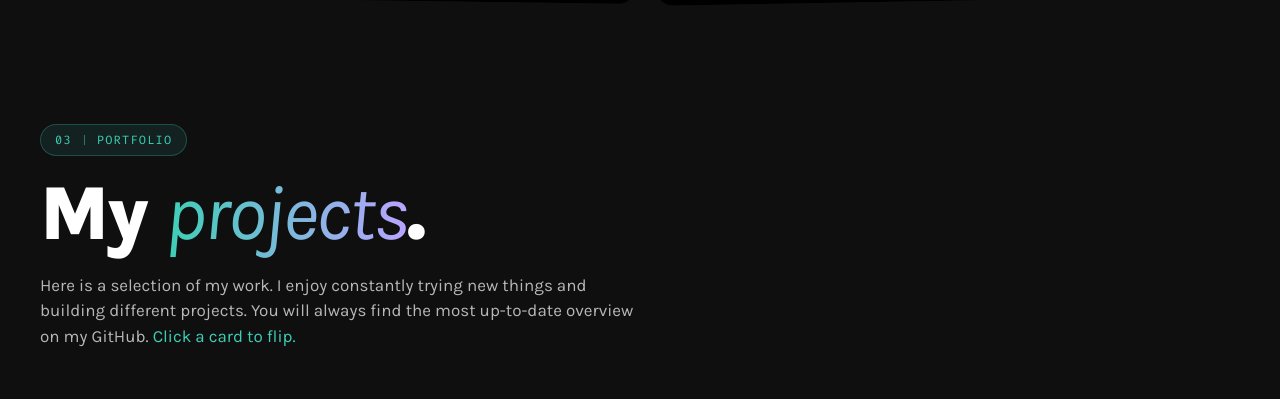
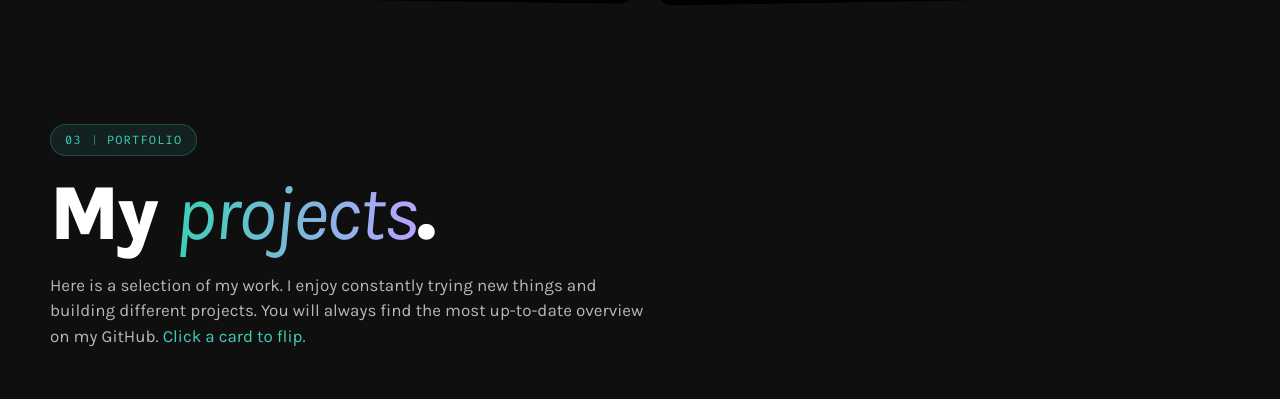
Before and after one commit to MonkeyDHoffy/Portfolio-Playground, a React (Vite) app: page / in a window 1280 px wide. Shown: the part 3211-3610 px from the top of the page. Built offline with nearby package versions, Linux system fonts and the light colour scheme.

Commit message:
Align projects text block independently

```diff
--- a/src/components/sections/Projects.tsx
+++ b/src/components/sections/Projects.tsx
@@ -72,6 +72,7 @@ export function Projects() {
   return (
     <section id="projects" className="projects-section" style={{ padding: 'clamp(48px, 8vw, 64px) clamp(16px, 5vw, 40px)', position: 'relative', zIndex: 1 }}>
       <div style={{ maxWidth: 1240, margin: '0 auto' }}>
+        <div style={{ maxWidth: 'var(--maxw)', margin: '0 auto 48px' }}>
           <SectionLabel n={t('projects.index')} text={t('projects.label')} />
           <h2 style={{
             fontSize: 'clamp(40px, 6vw, 88px)', fontWeight: 800, lineHeight: 1,
@@ -84,9 +85,10 @@ export function Projects() {
               WebkitBackgroundClip: 'text', WebkitTextFillColor: 'transparent',
             }}>{t('projects.titleB')}</em>.
           </h2>
-        <p style={{ maxWidth: 600, fontSize: 17, color: 'rgba(255,255,255,0.7)', margin: '0 0 48px' }}>
+          <p style={{ maxWidth: 600, fontSize: 17, color: 'rgba(255,255,255,0.7)', margin: 0 }}>
             {t('projects.intro')} <span style={{ color: TEAL }}>{t('projects.clickHint')}</span>
           </p>
+        </div>
 
         <div style={{ position: 'relative' }}>
           {/* Stage */}
```
Lines whose indentation alone changed are shown as unchanged.
